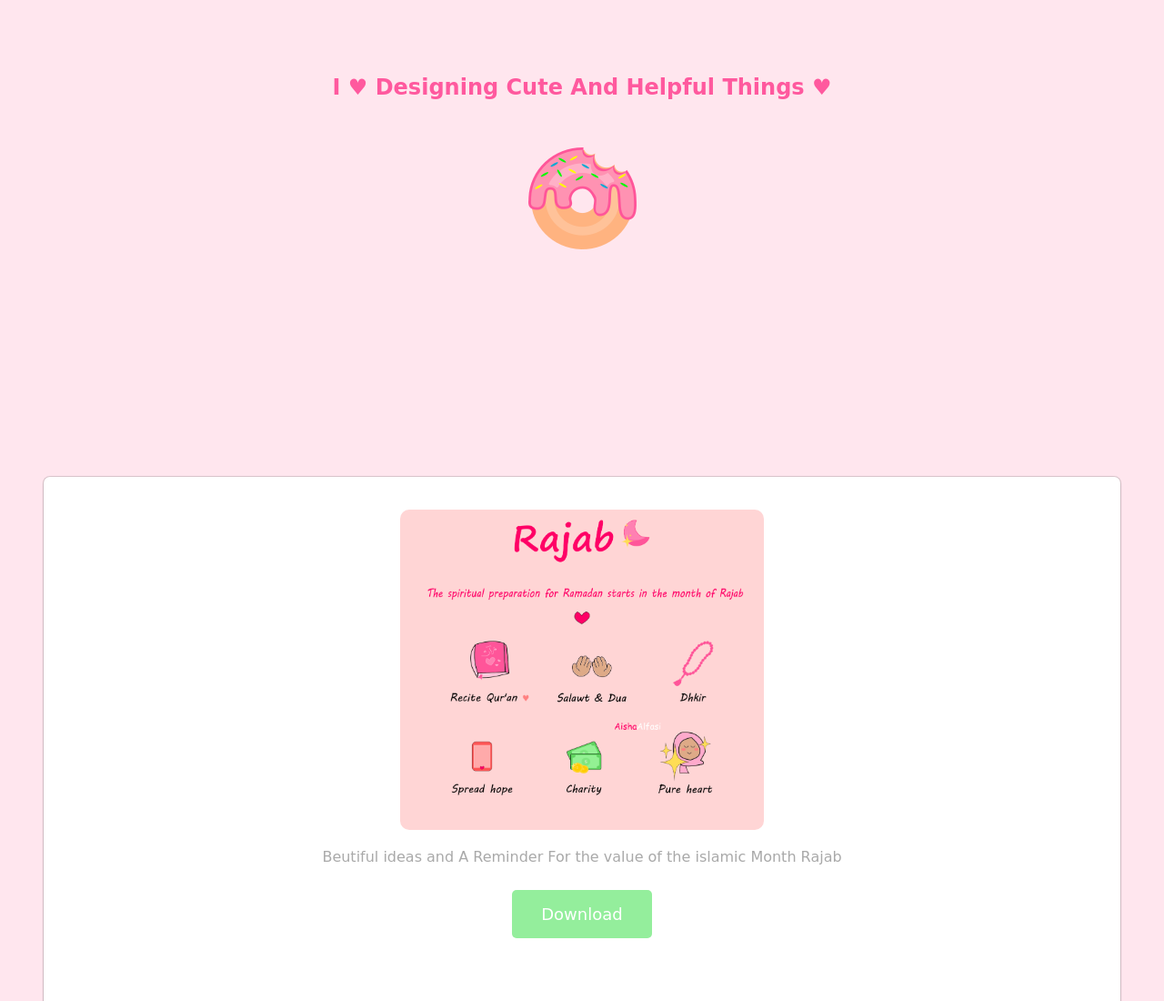
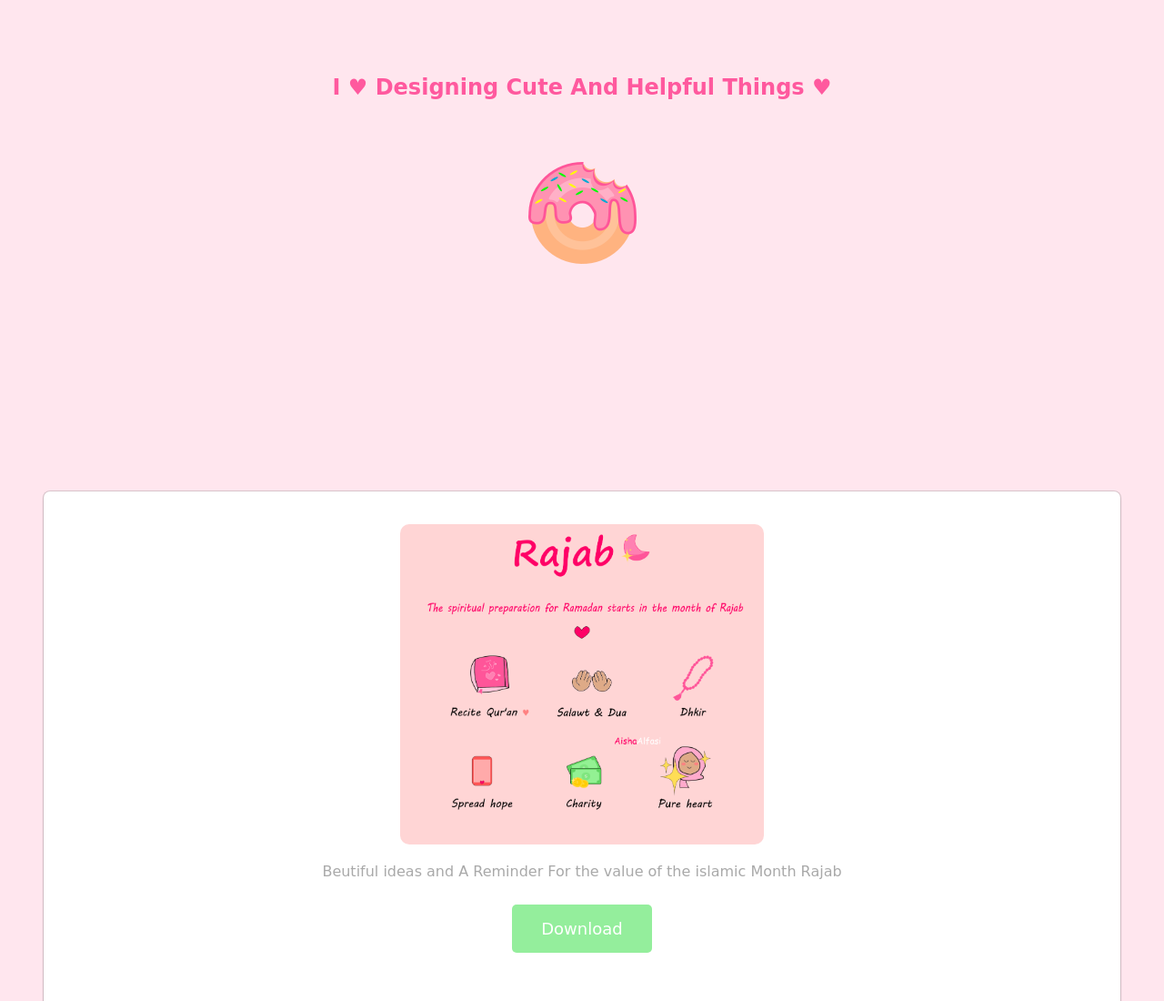
Before and after one commit to aysha-alfasi/cuteMuslimah, a plain HTML site: page Graphic.html in a window 1280 px wide. Shown: the top 1100 px of the page at 91% size. Drawn offline with Linux system fonts and the light colour scheme.

Commit message:
Update Graphic&writing.css

```diff
--- a/Css/Graphic&writing.css
+++ b/Css/Graphic&writing.css
@@ -18,10 +18,14 @@ body {
 }
 
 .headershoot2 {
-    max-width: 200px;
+
+    max-width: 120px;
     width: 50%;
     justify-content: center;
     flex:50;
+    align-content: center;
+    margin-top: 1rem;
+    width: 50%;
 
 }
 
```
